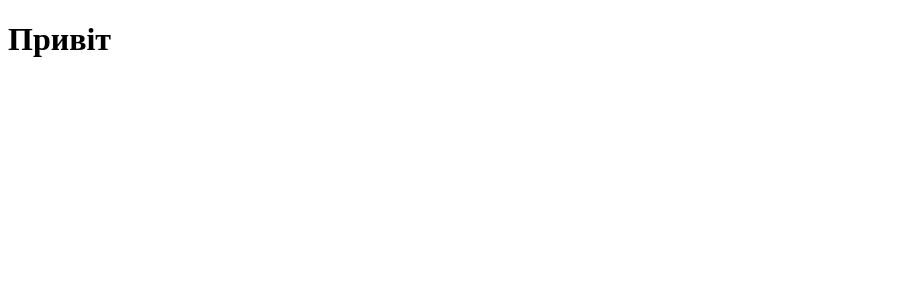
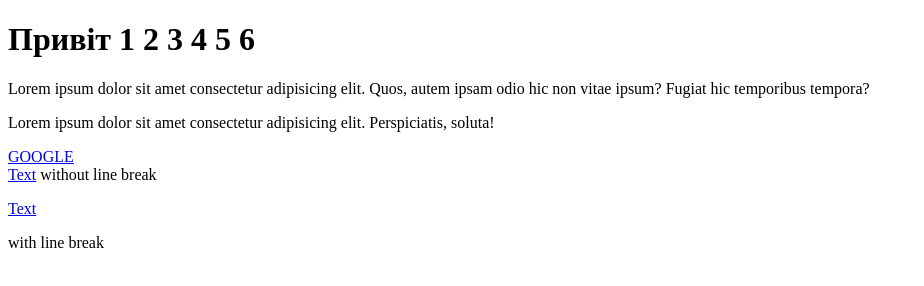
Before and after one commit to shadowwwyrm/tutorial, a plain HTML site: page index.html in a window 1280 px wide. Shown: the whole page, without its empty margins (0-924 px from the left). Drawn offline with Linux system fonts and the light colour scheme.

Commit message:
Update index.html

```diff
--- a/index.html
+++ b/index.html
@@ -1,12 +1,28 @@
 <!DOCTYPE html>
 <html lang="en">
+
 <head>
     <meta charset="UTF-8">
     <meta http-equiv="X-UA-Compatible" content="IE=edge">
     <meta name="viewport" content="width=device-width, initial-scale=1.0">
     <title>Document</title>
 </head>
+
 <body>
-    <h1>Привіт</h1>
+    <h1>Привіт 1 2 3 4 5  6</h1>
+    <p>Lorem ipsum dolor sit amet consectetur adipisicing elit. Quos, autem ipsam odio hic non vitae ipsum? Fugiat hic temporibus tempora?</p>
+    <p>Lorem ipsum dolor sit amet consectetur adipisicing elit. Perspiciatis, soluta!</p>
+    <a href="http://google.com">GOOGLE</a>
+<div class="box">
+    <a href="#" class="link-inline"><span>Text</span></a>
+    without line break
+</div>
+<div class="box">
+    <a href="#" class="link-block">
+        <p>Text</p>
+    </a>
+    with line break
+</div>
 </body>
+
 </html>
```
